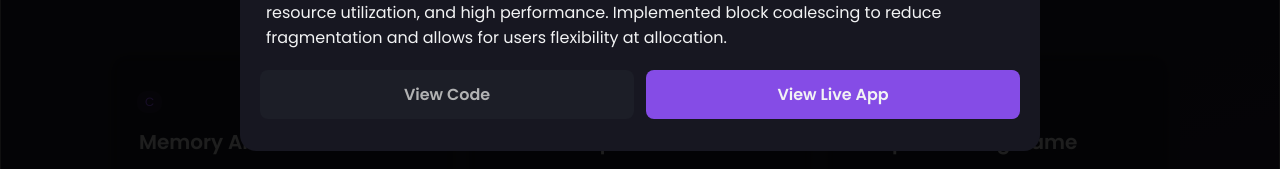
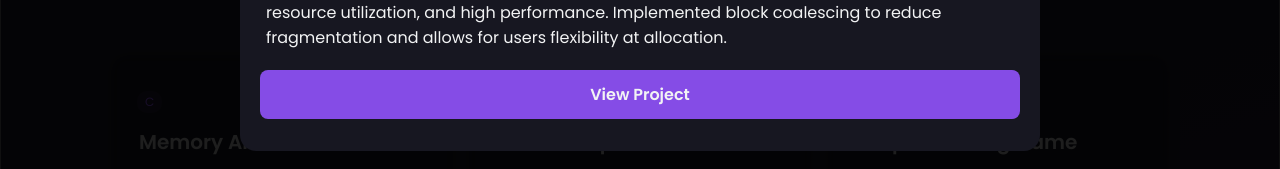
Before and after one commit to Vedaantp/Portfolio, a React (Create React App) app: page / in a window 1280 px wide. Both pictures are taken after a click on the element 282 px from the left and 1652 px from the top of the page. Shown: the part 1492-1661 px from the top of the page. Built offline with nearby package versions, Linux system fonts and the light colour scheme.

Commit message:
Changes in data

```diff
--- a/src/App.js
+++ b/src/App.js
@@ -1,6 +1,6 @@
 import './App.css';
 import styled, { ThemeProvider } from 'styled-components';
-import { useState } from "react";
+import { useState, useEffect } from "react";
 import { darkTheme } from './utils/Themes';
 import Navbar from './components/Navbar';
 import About from './components/About';
@@ -36,6 +36,10 @@ const Wrapper = styled.div`
 `;
 
 function App() {
+  useEffect(() => {
+    document.title = 'Vedaant Patel';
+  }, []);
+
   const [openModal, setOpenModal] = useState({ state: false, project: null });
   console.log(openModal)
   return (
--- a/src/components/ProjectDetails/index.jsx
+++ b/src/components/ProjectDetails/index.jsx
@@ -226,8 +226,7 @@ const index = ({ openModal, setOpenModal }) => {
                         </>
                     )}
                     <ButtonGroup>
-                        <Button dull href={project?.github} target='new'>View Code</Button>
-                        <Button href={project?.webapp} target='new'>View Live App</Button>
+                        <Button href={project?.link} target='_blank'>View Project</Button>
                     </ButtonGroup>
                 </Wrapper>
             </Container>
--- a/src/data/constants.js
+++ b/src/data/constants.js
@@ -190,6 +190,6 @@ export const projects = [
         description:
             "Developed a 2D ping pong game using the Unity game engine.",
         tags: ["C#", "Unity"],
-        link: "https://vedaantpatel.me/PongGame/index.html",
+        link: "https://vedaantp.github.io/PongGame/",
     },
 ];
```
